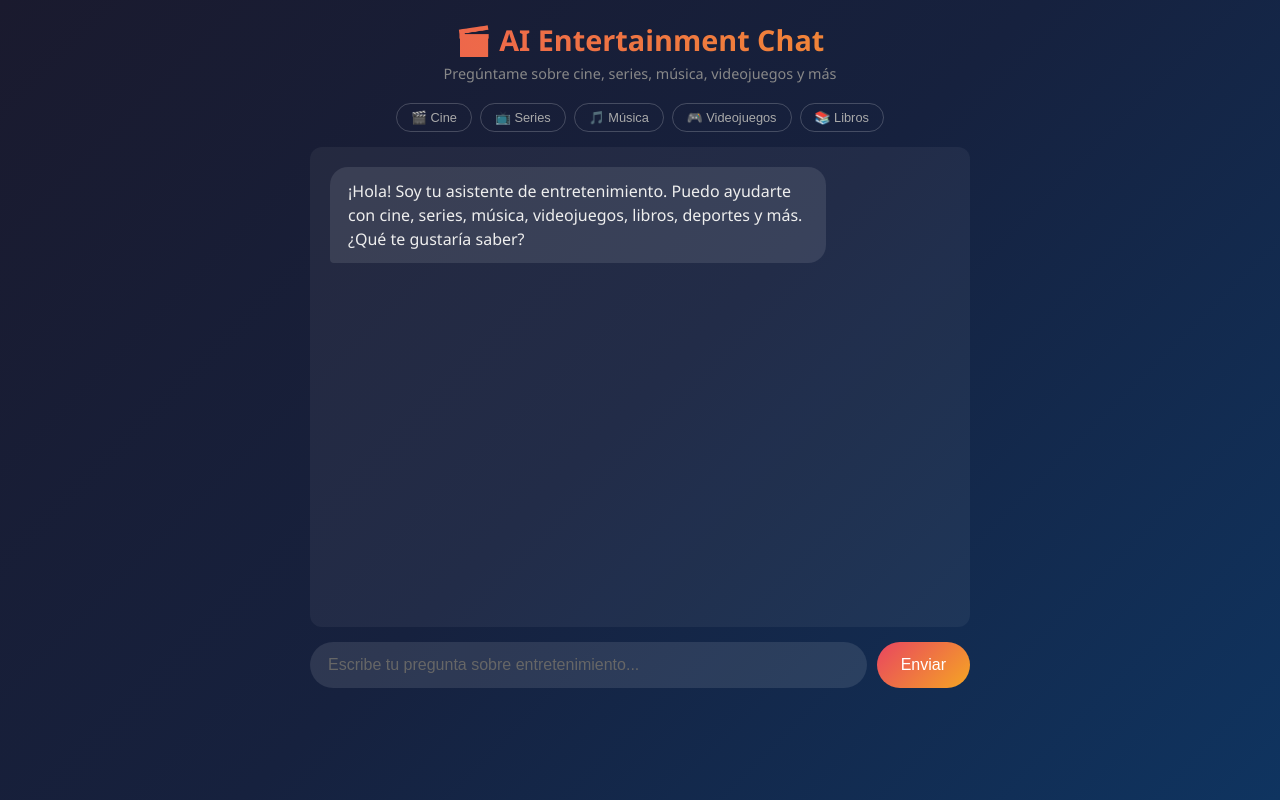
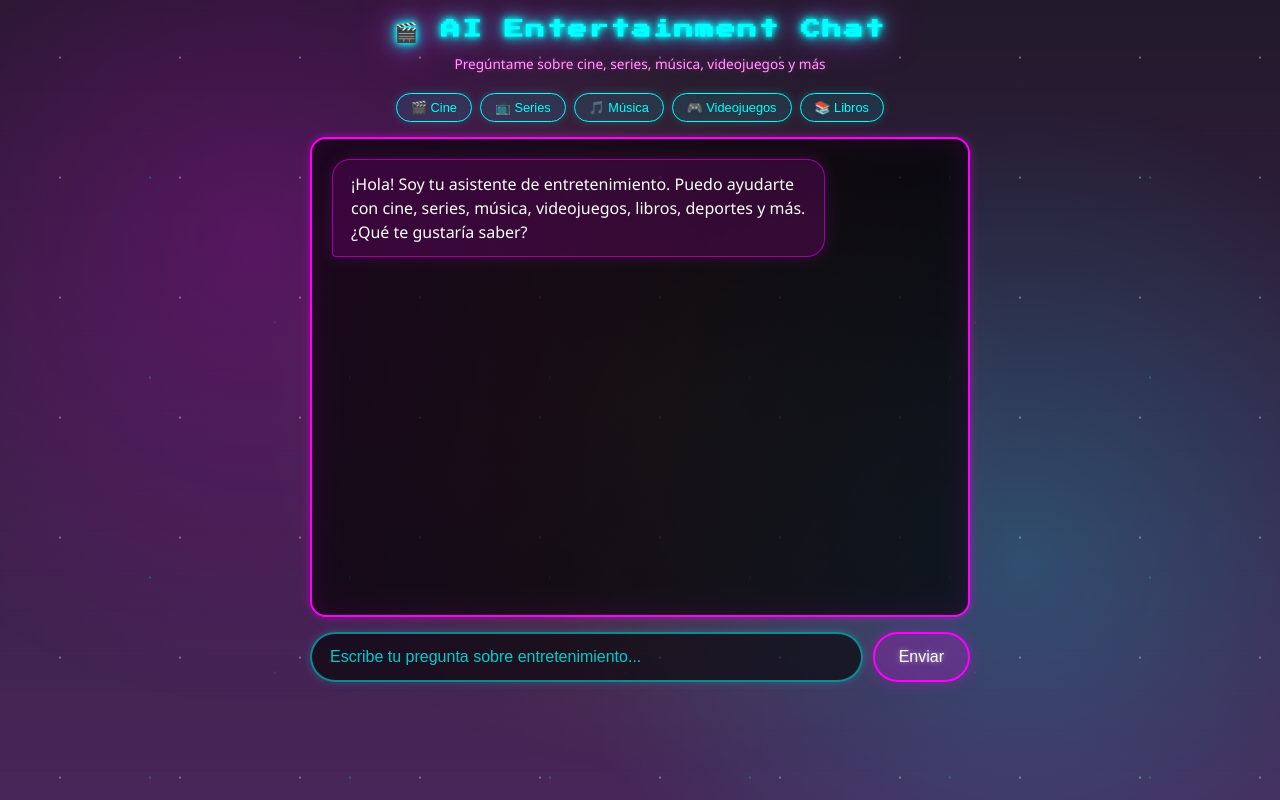
Before and after one commit to avegac1996/AI-entertainment, a plain HTML site: page frontend/index.html in a window 1280 px wide. Drawn offline with Linux system fonts and the light colour scheme.

Commit message:
Apply retro gaming neon theme to frontend

```diff
--- a/frontend/index.html
+++ b/frontend/index.html
@@ -4,6 +4,7 @@
   <meta charset="UTF-8">
   <meta name="viewport" content="width=device-width, initial-scale=1.0">
   <title>AI Entertainment Chat</title>
+  <link href="https://fonts.googleapis.com/css2?family=Press+Start+2P&display=swap" rel="stylesheet">
   <style>
     * {
       margin: 0;
@@ -13,12 +14,64 @@
 
     body {
       font-family: 'Segoe UI', Tahoma, Geneva, Verdana, sans-serif;
-      background: linear-gradient(135deg, #1a1a2e 0%, #16213e 50%, #0f3460 100%);
       color: #eee;
       min-height: 100vh;
       display: flex;
       flex-direction: column;
       align-items: center;
+      background:
+        linear-gradient(180deg, rgba(10, 0, 20, 0.9) 0%, rgba(40, 0, 60, 0.85) 100%),
+        linear-gradient(90deg, rgba(0, 255, 255, 0.07) 1px, transparent 1px),
+        linear-gradient(rgba(255, 0, 255, 0.07) 1px, transparent 1px);
+      background-size: 100% 100%, 40px 40px, 40px 40px;
+      background-position: 0 0, 0 0, 0 0;
+      position: relative;
+      overflow-x: hidden;
+      animation: gridMove 20s linear infinite;
+    }
+
+    @keyframes gridMove {
+      0% { background-position: 0 0, 0 0, 0 0; }
+      100% { background-position: 0 0, 0 40px, 0 40px; }
+    }
+
+    body::before {
+      content: '';
+      position: fixed;
+      top: 0;
+      left: 0;
+      width: 100%;
+      height: 100%;
+      background:
+        radial-gradient(circle at 20% 30%, rgba(255, 0, 255, 0.2) 0%, transparent 40%),
+        radial-gradient(circle at 80% 70%, rgba(0, 255, 255, 0.2) 0%, transparent 40%),
+        radial-gradient(circle at 50% 50%, rgba(255, 255, 0, 0.1) 0%, transparent 50%);
+      pointer-events: none;
+      z-index: -1;
+    }
+
+    body::after {
+      content: '';
+      position: fixed;
+      top: 0;
+      left: 0;
+      width: 100%;
+      height: 100%;
+      background-image:
+        radial-gradient(circle, rgba(255, 255, 255, 0.8) 1px, transparent 1px),
+        radial-gradient(circle, rgba(0, 255, 255, 0.6) 1px, transparent 1px),
+        radial-gradient(circle, rgba(255, 0, 255, 0.6) 1px, transparent 1px);
+      background-size: 120px 120px, 200px 200px, 350px 350px;
+      background-position: 0 0, 50px 80px, 100px 150px;
+      opacity: 0.4;
+      pointer-events: none;
+      z-index: -1;
+      animation: stars 40s linear infinite;
+    }
+
+    @keyframes stars {
+      0% { transform: translateY(0); }
+      100% { transform: translateY(-20px); }
     }
 
     header {
@@ -28,17 +81,22 @@
     }
 
     header h1 {
-      font-size: 1.8rem;
-      background: linear-gradient(90deg, #e94560, #f5a623);
-      -webkit-background-clip: text;
-      -webkit-text-fill-color: transparent;
-      background-clip: text;
+      font-family: 'Press Start 2P', cursive;
+      font-size: 1.2rem;
+      color: #00ffff;
+      text-shadow:
+        0 0 5px #00ffff,
+        0 0 10px #00ffff,
+        0 0 20px #00ffff,
+        0 0 40px #ff00ff;
+      letter-spacing: 2px;
     }
 
     header p {
-      color: #888;
-      font-size: 0.9rem;
-      margin-top: 5px;
+      color: #ff9ff3;
+      font-size: 0.85rem;
+      margin-top: 10px;
+      text-shadow: 0 0 5px rgba(255, 0, 255, 0.5);
     }
 
     .chat-container {
@@ -54,11 +112,29 @@
       flex: 1;
       overflow-y: auto;
       padding: 20px;
-      background: rgba(255, 255, 255, 0.05);
-      border-radius: 12px;
+      background: rgba(0, 0, 0, 0.7);
+      border: 2px solid #ff00ff;
+      border-radius: 16px;
+      box-shadow:
+        0 0 10px rgba(255, 0, 255, 0.4),
+        inset 0 0 30px rgba(255, 0, 255, 0.1);
       margin-bottom: 15px;
       min-height: 300px;
       max-height: 60vh;
+    }
+
+    .messages::-webkit-scrollbar {
+      width: 10px;
+    }
+
+    .messages::-webkit-scrollbar-track {
+      background: rgba(0, 0, 0, 0.5);
+      border-radius: 5px;
+    }
+
+    .messages::-webkit-scrollbar-thumb {
+      background: linear-gradient(180deg, #00ffff, #ff00ff);
+      border-radius: 5px;
     }
 
     .message {
@@ -84,23 +160,30 @@
       line-height: 1.5;
       white-space: pre-wrap;
       word-wrap: break-word;
+      font-weight: 500;
     }
 
     .message.user .bubble {
-      background: linear-gradient(135deg, #e94560, #c23152);
-      color: #fff;
+      background: linear-gradient(135deg, #00ffff, #0088ff);
+      color: #000;
       border-bottom-right-radius: 4px;
+      box-shadow: 0 0 15px rgba(0, 255, 255, 0.4);
+      text-shadow: 0 0 2px rgba(255, 255, 255, 0.5);
     }
 
     .message.bot .bubble {
-      background: rgba(255, 255, 255, 0.1);
-      color: #eee;
+      background: rgba(255, 0, 255, 0.15);
+      color: #fff;
+      border: 1px solid rgba(255, 0, 255, 0.5);
       border-bottom-left-radius: 4px;
+      box-shadow: 0 0 15px rgba(255, 0, 255, 0.2);
     }
 
     .message.bot .bubble.error {
-      background: rgba(233, 69, 96, 0.2);
-      border: 1px solid #e94560;
+      background: rgba(255, 0, 80, 0.2);
+      border: 1px solid #ff0055;
+      box-shadow: 0 0 15px rgba(255, 0, 80, 0.4);
+      color: #ff99aa;
     }
 
     .input-area {
@@ -112,43 +195,51 @@
     .input-area input {
       flex: 1;
       padding: 14px 18px;
-      border: none;
+      border: 2px solid rgba(0, 255, 255, 0.5);
       border-radius: 25px;
-      background: rgba(255, 255, 255, 0.1);
-      color: #eee;
+      background: rgba(0, 0, 0, 0.6);
+      color: #fff;
       font-size: 1rem;
       outline: none;
-      transition: background 0.2s;
+      transition: all 0.2s;
+      box-shadow: 0 0 10px rgba(0, 255, 255, 0.2);
     }
 
     .input-area input:focus {
-      background: rgba(255, 255, 255, 0.15);
+      border-color: #00ffff;
+      box-shadow: 0 0 20px rgba(0, 255, 255, 0.4);
+      background: rgba(0, 0, 0, 0.8);
     }
 
     .input-area input::placeholder {
-      color: #666;
+      color: #00cccc;
     }
 
     .input-area button {
       padding: 14px 24px;
-      border: none;
+      border: 2px solid #ff00ff;
       border-radius: 25px;
-      background: linear-gradient(135deg, #e94560, #f5a623);
+      background: rgba(255, 0, 255, 0.2);
       color: #fff;
       font-size: 1rem;
       cursor: pointer;
-      transition: transform 0.15s, opacity 0.2s;
+      transition: all 0.15s;
       white-space: nowrap;
+      box-shadow: 0 0 15px rgba(255, 0, 255, 0.3);
+      text-shadow: 0 0 5px rgba(255, 255, 255, 0.5);
     }
 
     .input-area button:hover {
       transform: scale(1.05);
+      background: rgba(255, 0, 255, 0.4);
+      box-shadow: 0 0 25px rgba(255, 0, 255, 0.5);
     }
 
     .input-area button:disabled {
       opacity: 0.5;
       cursor: not-allowed;
       transform: none;
+      box-shadow: none;
     }
 
     .typing {
@@ -160,8 +251,9 @@
     .typing span {
       width: 8px;
       height: 8px;
-      background: #888;
+      background: #00ffff;
       border-radius: 50%;
+      box-shadow: 0 0 10px #00ffff;
       animation: bounce 1.4s infinite;
     }
 
@@ -183,19 +275,21 @@
 
     .topics button {
       padding: 6px 14px;
-      border: 1px solid rgba(255, 255, 255, 0.2);
+      border: 1px solid #00ffff;
       border-radius: 20px;
-      background: transparent;
-      color: #aaa;
+      background: rgba(0, 255, 255, 0.1);
+      color: #00ffff;
       font-size: 0.8rem;
       cursor: pointer;
       transition: all 0.2s;
+      box-shadow: 0 0 8px rgba(0, 255, 255, 0.2);
     }
 
     .topics button:hover {
-      background: rgba(233, 69, 96, 0.2);
-      border-color: #e94560;
+      background: rgba(0, 255, 255, 0.25);
+      box-shadow: 0 0 15px rgba(0, 255, 255, 0.5);
       color: #fff;
+      transform: translateY(-2px);
     }
   </style>
 </head>
```
